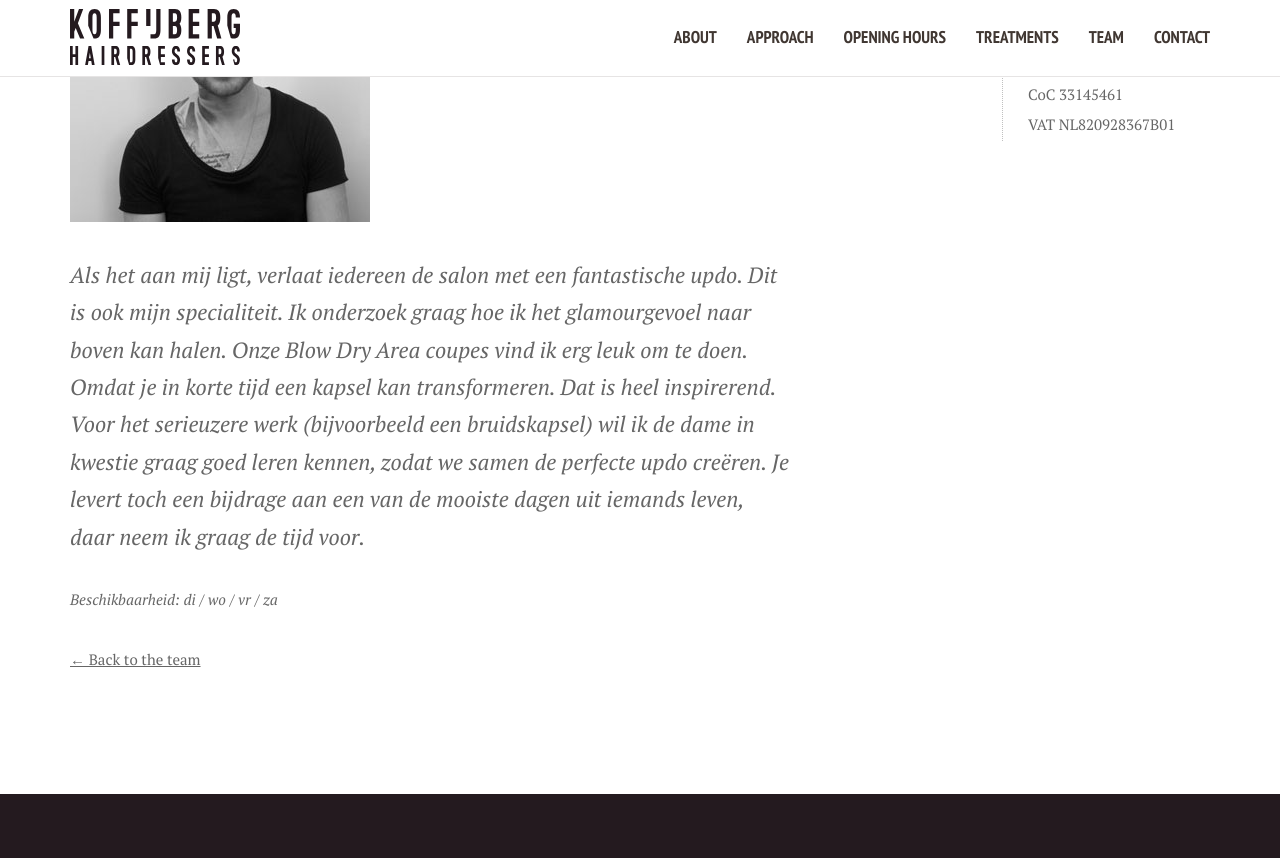
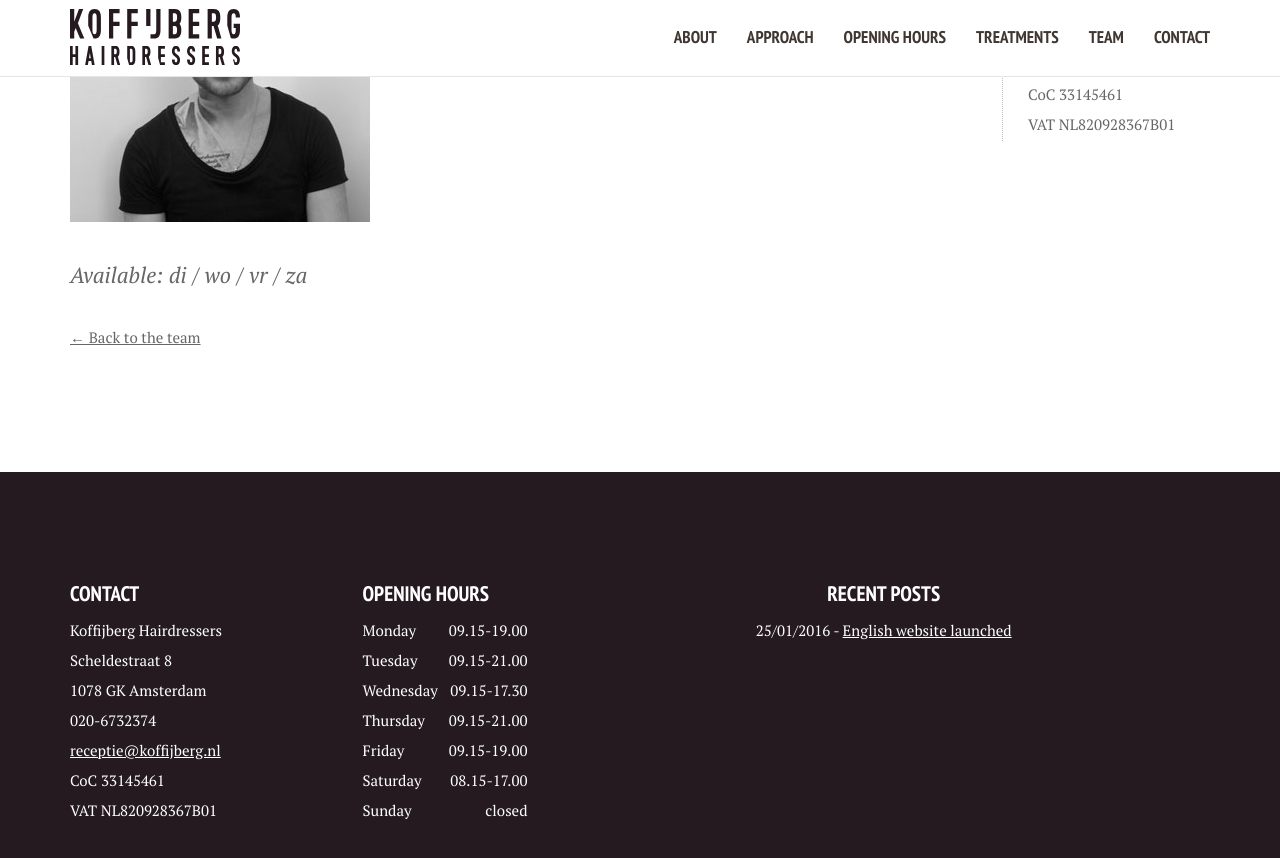
Before and after one commit to xuantiep/koffijberghairdressers, a Jekyll site: the page built from _members/pim.md, in a window 1280 px wide and 900 px high, scrolled down 570 px. Shown: the top 858 px of the window. Built offline with Jekyll 4.4.1, drawn with Linux system fonts in a browser that asks for light colours.

Commit message:
Updated '/_members/pim.md' via CloudCannon

```diff
--- a/_members/pim.md
+++ b/_members/pim.md
@@ -6,6 +6,4 @@ functie: Top-Stylist
 order: 2
 ---
 
-Als het aan mij ligt, verlaat iedereen de salon met een fantastische updo. Dit is ook mijn specialiteit. Ik onderzoek graag hoe ik het glamourgevoel naar boven kan halen. Onze Blow Dry Area coupes vind ik erg leuk om te doen. Omdat je in korte tijd een kapsel kan transformeren. Dat is heel inspirerend. Voor het serieuzere werk (bijvoorbeeld een bruidskapsel) wil ik de dame in kwestie graag goed leren kennen, zodat we samen de perfecte updo cre&euml;ren. Je levert toch een bijdrage aan een van de mooiste dagen uit iemands leven, daar neem ik graag de tijd voor.
-
-*Beschikbaarheid: di / wo / vr / za*
+*Available: di / wo / vr / za*
```
